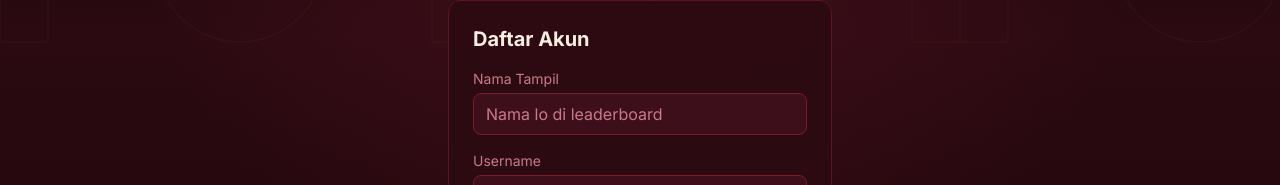
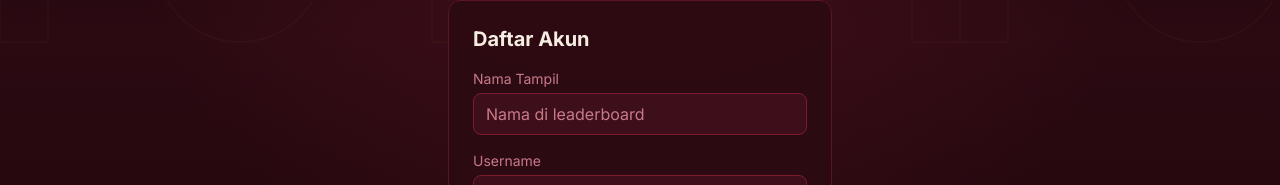
Before and after one commit to sufridh/BonBin-PL21-Frontend, a React (Vite) app: page /register in a window 1280 px wide. Shown: the part 282-467 px from the top of the page. Built offline with nearby package versions, Linux system fonts and the light colour scheme; no server answers.

Commit message:
Maroon/gold theme + fix flag rendering

```diff
--- a/src/pages/Register.jsx
+++ b/src/pages/Register.jsx
@@ -43,7 +43,7 @@ export default function Register() {
               <input
                 className="input"
                 type="text"
-                placeholder="Nama lo di leaderboard"
+                placeholder="Nama di leaderboard"
                 value={form.display_name}
                 onChange={e => setForm(f => ({ ...f, display_name: e.target.value }))}
                 required
```
